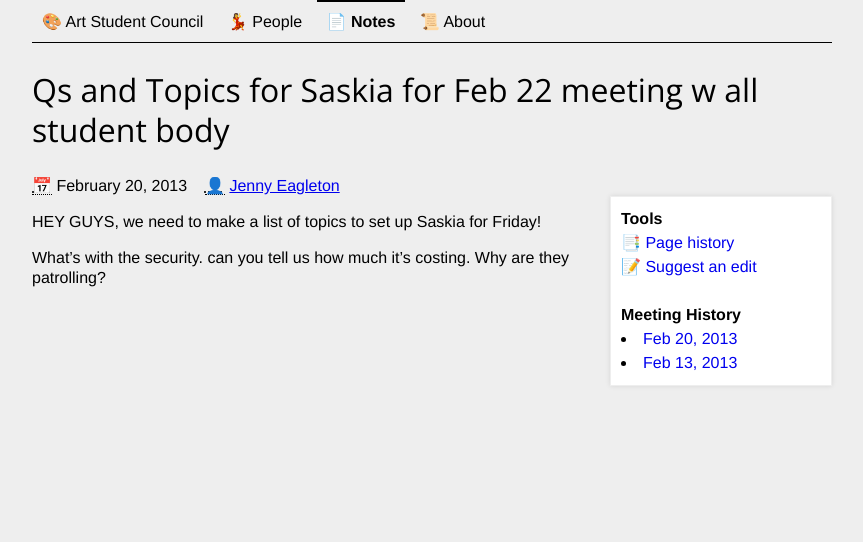
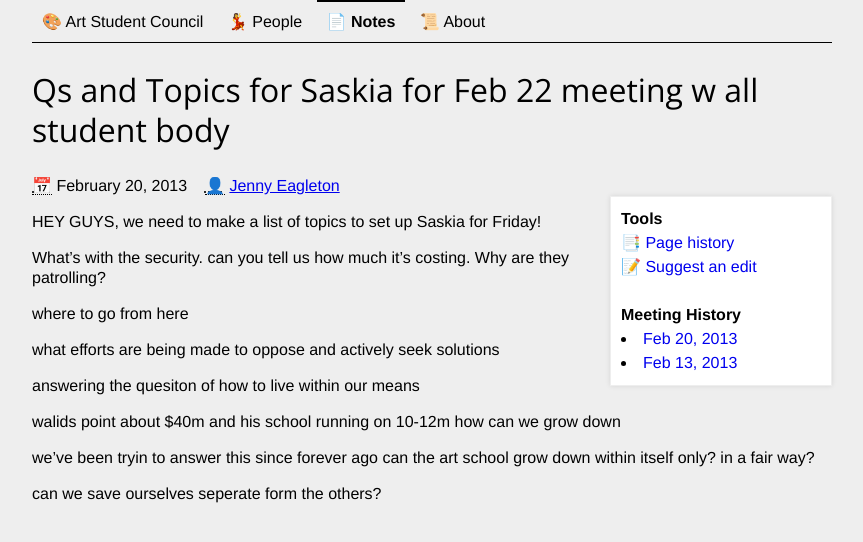
Before and after one commit to CooperASC/cooperasc.github.com, a Jekyll site: the page built from _posts/notes/2013-02-20-notes-about-friday-meeting-for-saskia.md, in a window 1280 px wide. Shown: the top 542 px of the page, without its empty margins (208-1071 px from the left). Built offline with Jekyll 4.4.1, drawn with Linux system fonts in a browser that asks for light colours.

Commit message:
Updated _posts/notes/2013-02-20-notes-about-friday-meeting-for-saskia.md

```diff
--- a/_posts/notes/2013-02-20-notes-about-friday-meeting-for-saskia.md
+++ b/_posts/notes/2013-02-20-notes-about-friday-meeting-for-saskia.md
@@ -10,3 +10,18 @@ filepath: _posts/notes/2013-02-13-bharucha-response.md
 HEY GUYS, we need to make a list of topics to set up Saskia for Friday!
 
 What's with the security. can you tell us how much it's costing. Why are they patrolling?
+
+where to go from here
+
+what efforts are being made to oppose and actively seek solutions
+
+answering the quesiton of how to live within our means
+
+walids point about $40m
+and his school running on 10-12m
+how can we grow down
+
+we've been tryin to answer this since forever ago
+can the art school grow down within itself only? in a fair way?
+
+can we save ourselves seperate form the others?
```
